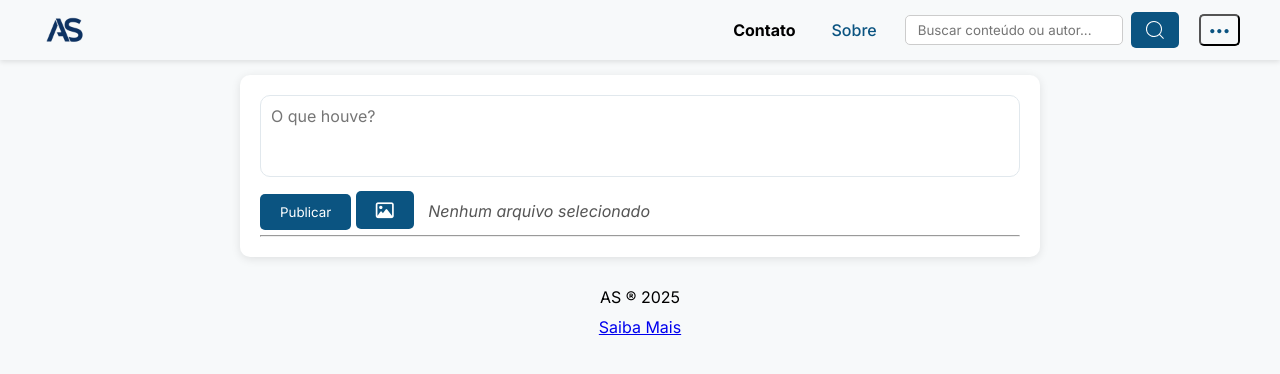
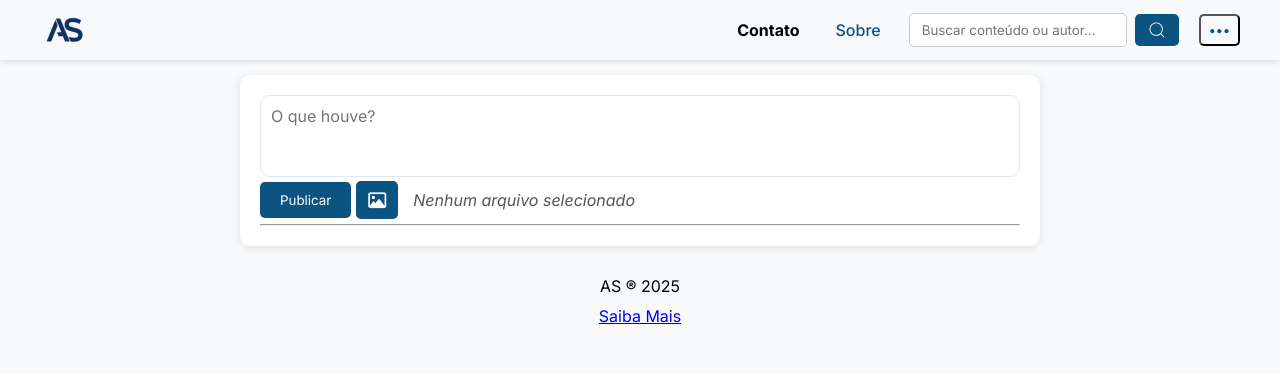
Before and after one commit to oficialarthurmagalhaes/DigAS, a PHP site: page / in a window 1280 px wide. Shown: the top 374 px of the page. Run offline with PHP 8.4, Linux system fonts and the light colour scheme; the visitor is signed in with stand-in values (Sample User, id 1); data that the repository does not hold is empty.

Commit message:
configurando botões de publicar

```diff
--- a/contato.html
+++ b/contato.html
@@ -14,7 +14,6 @@
     <link
         href="https://fonts.googleapis.com/css2?family=Inter:ital,opsz,wght@0,14..32,100..900;1,14..32,100..900&display=swap"
         rel="stylesheet">
-
     <script type="text/JavaScript" src="js/script.js"></script>
     <script>
         window.addEventListener("load", criarHeader);
--- a/css/style.css
+++ b/css/style.css
@@ -80,6 +80,7 @@
     .login-cadastro-container input[type="submit"] {
       width: 100%;
       padding: 10px;
+      border: none;
       border-radius: 5px;
       background-color: #0b5481;
       color: #fff;
@@ -212,7 +213,7 @@
 }
 
 .busca input {
-      padding: 6px 12px;
+  padding: 8px 12px;
   border: 1px solid #ccc;
   border-radius: 5px;
 }
@@ -230,6 +231,14 @@
   background-color: #094368;
 }
 
+.busca button svg {
+  width: 20px;
+  height: 20px;
+  fill: white;
+  display: block;
+  margin: 0 auto;
+  pointer-events: none;
+}
 /* Responsivo */
 @media (max-width: 768px) {
   .nav {
@@ -295,8 +304,13 @@
   resize: none;
 }
 
-    .nova-publicacao button {
-      margin-top: 10px;
+.nova-publicacao-botoes {
+  display: flex;
+  align-items: center;
+  gap: 5px;
+}
+
+.nova-publicacao-botoes button {
   padding: 10px 20px;
   background-color: #0b5481;
   color: white;
@@ -305,28 +319,18 @@
   cursor: pointer;
 }
 
-    .nova-publicacao button:hover {
+.nova-publicacao-botoes button:hover {
   background-color: #094368;
 }
 
-    .nova-publicacao label {
-      margin-top: 10px;
-      padding: 10px 20px;
-      background-color: #0b5481;
-      color: white;
-      border: none;
-      border-radius: 5px;
-      cursor: pointer;
-    }
-
-    .upload-btn {
+.nova-publicacao-botoes-upload-btn {
   cursor: pointer;
   display: inline-flex;
   align-items: center;
-      padding: 8px 12px;
-      background: #007bff;
+  padding: 10px 12px;
+  background: #0b5481;
   color: #fff;
-      border-radius: 4px;
+  border-radius: 5px;
   font-size: 18px;
 }
 
--- a/index.php
+++ b/index.php
@@ -14,9 +14,9 @@ if (!isset($_SESSION['email'])) {
     <link rel="icon" type="image/svg" href="assets/img/logo/icone_AS.svg">
     <meta name="viewport" content="width=device-width, initial-scale=1.0">
 
-    <!-- Estilos -->
-    <!-- <link rel="stylesheet" href="css/bootstrap.css"> -->
+    <!-- Importa o CSS-->
     <link rel="stylesheet" href="css/style.css">
+    <!-- Importa a fonte Inter do Google Fonts -->
     <link rel="preconnect" href="https://fonts.googleapis.com">
     <link rel="preconnect" href="https://fonts.gstatic.com" crossorigin>
     <link href="https://fonts.googleapis.com/css2?family=Inter:ital,opsz,wght@0,14..32,100..900;1,14..32,100..900&display=swap" rel="stylesheet">
@@ -37,14 +37,15 @@ if (!isset($_SESSION['email'])) {
     <main class="container">
         <div class="feed">
             <form action="publicar.php" method="POST" class="nova-publicacao" enctype="multipart/form-data">
-                <textarea name="conteudo" placeholder="O que houve?" rows="3" required></textarea><br>
-                <button type="submit">Publicar</button>
-                <label for="upload" class="upload-btn">
-                    <i class="fa-regular fa-image" style="color: #ffffff;"></i>
-                    <input type="file" name="imagem" id="upload" class="input-file" style="display: none;">
-                </label>
-                <span id="nome-arquivo">Nenhum arquivo selecionado</span>
-
+                <textarea name="conteudo" placeholder="O que houve?" rows="3" required></textarea>
+                <div class="nova-publicacao-botoes">
+                    <button type="submit">Publicar</button>
+                    <label for="upload" class="nova-publicacao-botoes-upload-btn">
+                        <i class="fa-regular fa-image" style="color: #ffffff;"></i>
+                        <input type="file" name="imagem" id="upload" class="input-file" style="display: none;" accept=".jpg, .jpeg, .png, .gif, .mp4, .mov">
+                    </label>
+                    <span id="nome-arquivo">Nenhum arquivo selecionado</span>
+                </div>
             </form>
             <hr>
             <?php include("listar_publicacoes.php"); ?>
--- a/js/script.js
+++ b/js/script.js
@@ -19,7 +19,9 @@ function criarHeader() {
 
                     <form class="busca" action="index.php" method="POST">
                         <input type="text" placeholder="Buscar conteúdo ou autor..." id=busca name=busca value="" />
-                        <button type="submit"><svg xmlns="http://www.w3.org/2000/svg" fill="currentColor" height="24" viewBox="0 0 24 24" width="24" focusable="false" aria-hidden="true" style="pointer-events: none; display: inherit; width: 100%; height: 100%;"><path clip-rule="evenodd" d="M16.296 16.996a8 8 0 11.707-.708l3.909 3.91-.707.707-3.909-3.909zM18 11a7 7 0 00-14 0 7 7 0 1014 0z" fill-rule="evenodd"></path></svg></button>
+                        <button type="submit">
+                          <svg xmlns="http://www.w3.org/2000/svg" fill="currentColor" height="24" viewBox="0 0 24 24" width="24" focusable="false" aria-hidden="true"><path clip-rule="evenodd" d="M16.296 16.996a8 8 0 11.707-.708l3.909 3.91-.707.707-3.909-3.909zM18 11a7 7 0 00-14 0 7 7 0 1014 0z" fill-rule="evenodd"></path></svg>
+                        </button>
                     </form>
                     <div class="menu">
                         <button class="link">•••</button>
@@ -55,61 +57,6 @@ function criarFooter() {
     document.getElementById("footer").innerHTML = FooterHTML
 }
 
-// // ==========================
-// // Lógica dos Tweets
-// // ==========================
-
-// // Espera o DOM carregar para garantir que os elementos existam
-// window.addEventListener("DOMContentLoaded", () => {
-//     const tweetButton = document.getElementById('tweet-button');
-//     const tweetInput = document.getElementById('tweet-input');
-//     const tweetsContainer = document.getElementById('tweets-container');
-
-//     // Função para criar um novo tweet
-//     function createTweet(tweetText) {
-//         const tweetDiv = document.createElement('div');
-//         tweetDiv.classList.add('tweet');
-
-//         tweetDiv.innerHTML = `
-//           <div class="tweet-header">
-//               <img src="/assets/img/hero/fotoPerfil_teste.jpg" alt="IMG-20250112-163915"">
-//               <div class="tweet-info">
-//                   <strong>Arthur Magalhães</strong>
-//                   <span>@magaltotal</span>
-//               </div>
-//           </div>
-//           <p>${tweetText}</p>
-//           <div class="tweet-footer">
-//               <button>Curtir</button>
-//               <button>Comentar</button>
-//               <button>Compartilhar</button>
-//           </div>
-//       `;
-//         // Adiciona o tweet no início da lista
-//         tweetsContainer.insertBefore(tweetDiv, tweetsContainer.firstChild);
-//     }
-
-//     // Evento de clique no botão "Publicar" para criar tweet
-//     tweetButton.addEventListener('click', () => {
-//         const tweetText = tweetInput.value.trim();
-
-//         if (tweetText) {
-//             createTweet(tweetText);
-//             tweetInput.value = '';
-//         } else {
-//             alert("Digite algo para tweetar!");
-//         }
-//     });
-
-//     // Permite enviar tweet pressionando Enter (sem Shift)
-//     tweetInput.addEventListener('keypress', (event) => {
-//         if (event.key === 'Enter' && !event.shiftKey) {
-//             event.preventDefault();
-//             tweetButton.click();
-//         }
-//     });
-// });
-
 // ==========================
 // Botão de voltar ao topo
 // ==========================
```
Lines whose indentation alone changed are shown as unchanged.
